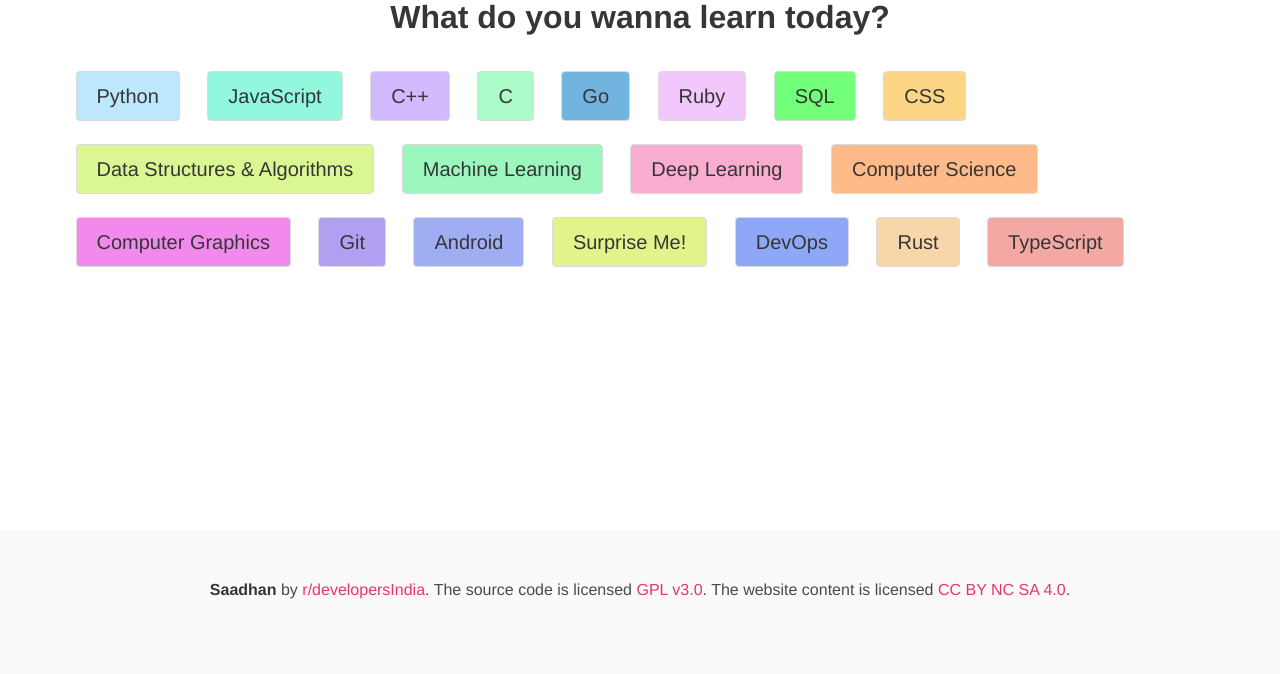
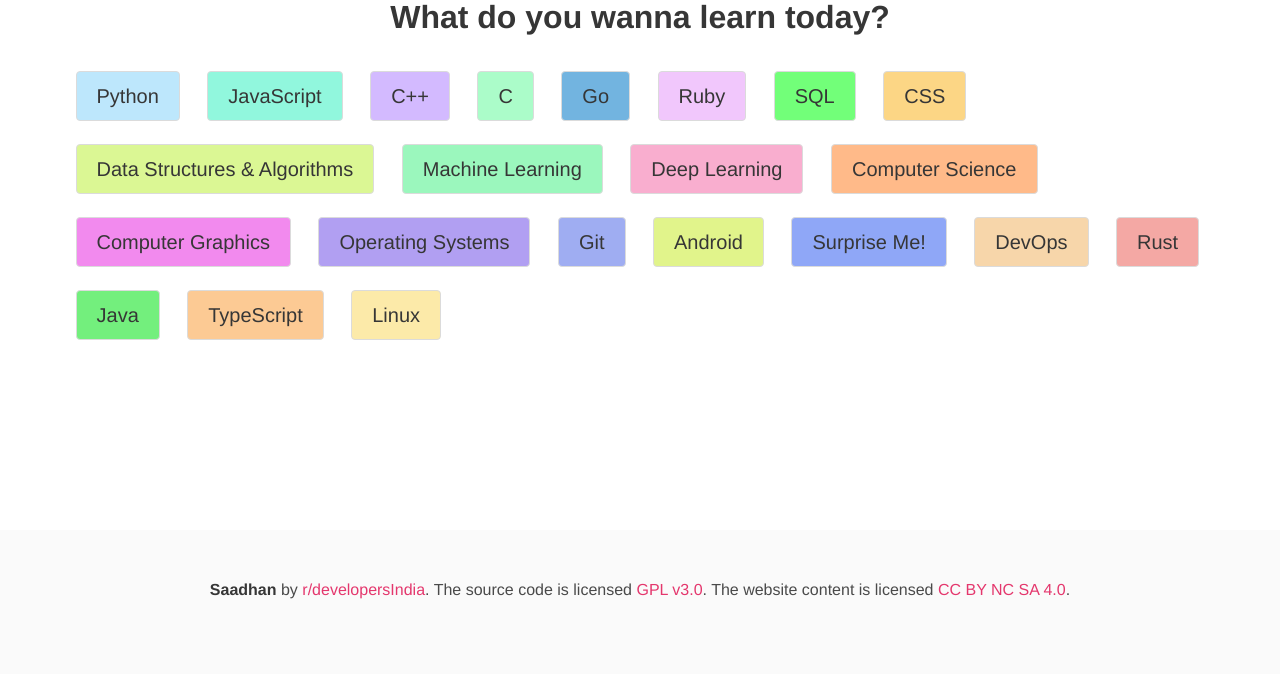
Before and after one commit to developersIndia/saadhan, a Flask app: page / in a window 1280 px wide. Shown: the part 126-800 px from the top of the page. Run offline with Flask 2, Linux system fonts and the light colour scheme; some libraries are stand-ins or nearby versions.

Commit message:
add support for java, operating-systems and linux resources

```diff
--- a/main.py
+++ b/main.py
@@ -59,12 +59,15 @@ CATEGORIES = {
     "Deep Learning": "deep-learning",
     "Computer Science": "computer-science",
     "Computer Graphics": "computer-graphics",
+    "Operating Systems": "operating-systems",
     "Git": "git",
     "Android": "android",
     "Surprise Me!": "miscellaneous",
     "DevOps": "devops",
     "Rust": "rust",
+    "Java": "java",
     "TypeScript": "typescript",
+    "Linux": "linux",
 }
 
 
@@ -96,7 +99,7 @@ def category():
 
 @app.get("/contributors")
 def contributors():
-    contributors = resourcer.Resource.get_all_contributors()
+    contributors = resourcer.Resource.get_resources_contributors()
     saadhan_contributors = resourcer.Resource.get_saadhan_contributors()
 
     title = f"Saadhan is possible by more than {len(contributors)+len(saadhan_contributors)} community contributors 🤝 - r/developersIndia"
--- a/resourcer/resourcer.py
+++ b/resourcer/resourcer.py
@@ -25,13 +25,15 @@ HEADERS = {
 CATEGORY_API_PATH = {
     "python": "languages/python",
     "javascript": "languages/javascript",
-    "c":"languages/c",
-    "cpp":"languages/c++",
-    "css":"languages/css",
+    "c": "languages/c",
+    "cpp": "languages/c++",
+    "css": "languages/css",
     "ruby": "languages/ruby",
-    "sql":"languages/sql",
-    "git": "tools/git",
-    "go":"languages/go",
+    "sql": "languages/sql",
+    "rust": "languages/rust",
+    "java": "languages/java",
+    "typescript": "languages/typescript",
+    "go": "languages/go",
     "android": "app-development/android",
     "flutter": "app-development/flutter",
     "miscellaneous": "miscellaneous",
@@ -40,9 +42,10 @@ CATEGORY_API_PATH = {
     "dsa": "dsa",
     "computer-graphics": "computer-graphics",
     "computer-science": "computer-science",
+    "operating-systems": "operating-systems",
     "devops": "devops",
-    "rust": "languages/rust",
-    "typescript": "languages/typescript",
+    "git": "tools/git",
+    "linux": "tools/linux",
 }
 
 requests_cache.install_cache("resource_cache", backend="memory", expire_after=180)
@@ -81,10 +84,14 @@ class Resource:
         return filtered_res
 
     # @classmethod
-    def get_all_contributors():
-        res = requests.get("https://raw.githubusercontent.com/developersIndia/resources/master/.all-contributorsrc").json()
+    def get_resources_contributors():
+        res = requests.get(
+            "https://raw.githubusercontent.com/developersIndia/resources/master/.all-contributorsrc"
+        ).json()
         return res
 
     def get_saadhan_contributors():
-        res = requests.get("https://raw.githubusercontent.com/developersIndia/saadhan/main/.all-contributorsrc").json()
+        res = requests.get(
+            "https://raw.githubusercontent.com/developersIndia/saadhan/main/.all-contributorsrc"
+        ).json()
         return res
--- a/templates/base.html
+++ b/templates/base.html
@@ -12,9 +12,9 @@
 	<meta name="twitter:site" content="@devsinindia">
 	<meta name="twitter:creator" content="@devsinindia">
 	<meta property="og:site_name" content="Saadhan - A resource hub by r/developersIndia">
-  <meta name="description" content="Saadhan is a comprehensive website created by the r/developersIndia community, which offers an extensive collection of resources to help you learn tech. Whether you are a beginner or an experienced professional, Saadhan has something for everyone. From articles and tutorials to videos and courses, you can find a wide range of tech-related content that will enhance your knowledge and skills.">
-	<meta property="og:description" content="Saadhan is a comprehensive website created by the r/developersIndia community, which offers an extensive collection of resources to help you learn tech. Whether you are a beginner or an experienced professional, Saadhan has something for everyone. From articles and tutorials to videos and courses, you can find a wide range of tech-related content that will enhance your knowledge and skills." />
-	<meta name="twitter:description" content="Saadhan is a comprehensive website created by the r/developersIndia community, which offers an extensive collection of resources to help you learn tech. Whether you are a beginner or an experienced professional, Saadhan has something for everyone. From articles and tutorials to videos and courses, you can find a wide range of tech-related content that will enhance your knowledge and skills.">
+  <meta name="description" content="Saadhan is a resource hub for the r/developersIndia community, which offers an extensive collection of tech resources. Whether you are a beginner or an experienced professional, Saadhan has something for everyone.">
+	<meta property="og:description" content="Saadhan is a resource hub for the r/developersIndia community, which offers an extensive collection of tech resources. Whether you are a beginner or an experienced professional, Saadhan has something for everyone." />
+	<meta name="twitter:description" content="Saadhan is a resource hub for the r/developersIndia community, which offers an extensive collection of tech resources. Whether you are a beginner or an experienced professional, Saadhan has something for everyone.">
   <meta name="google-site-verification" content="jeqscIfDl_A3eUsQzbMRqd74G3WaI1GHVaV3DHkDD4A" />
 
   <title>{{ title }}</title>
@@ -30,9 +30,6 @@
 <body>
   <nav class="navbar" role="navigation" aria-label="main navigation">
     <div class="navbar-brand">
-      <!-- <a class="navbar-item" href="https://bulma.io">
-        <img src="https://bulma.io/images/bulma-logo.png" width="112" height="28">
-      </a> -->
 
       <a role="button" class="navbar-burger" aria-label="menu" aria-expanded="false" data-target="navbarBasicExample">
         <span aria-hidden="true"></span>
```
